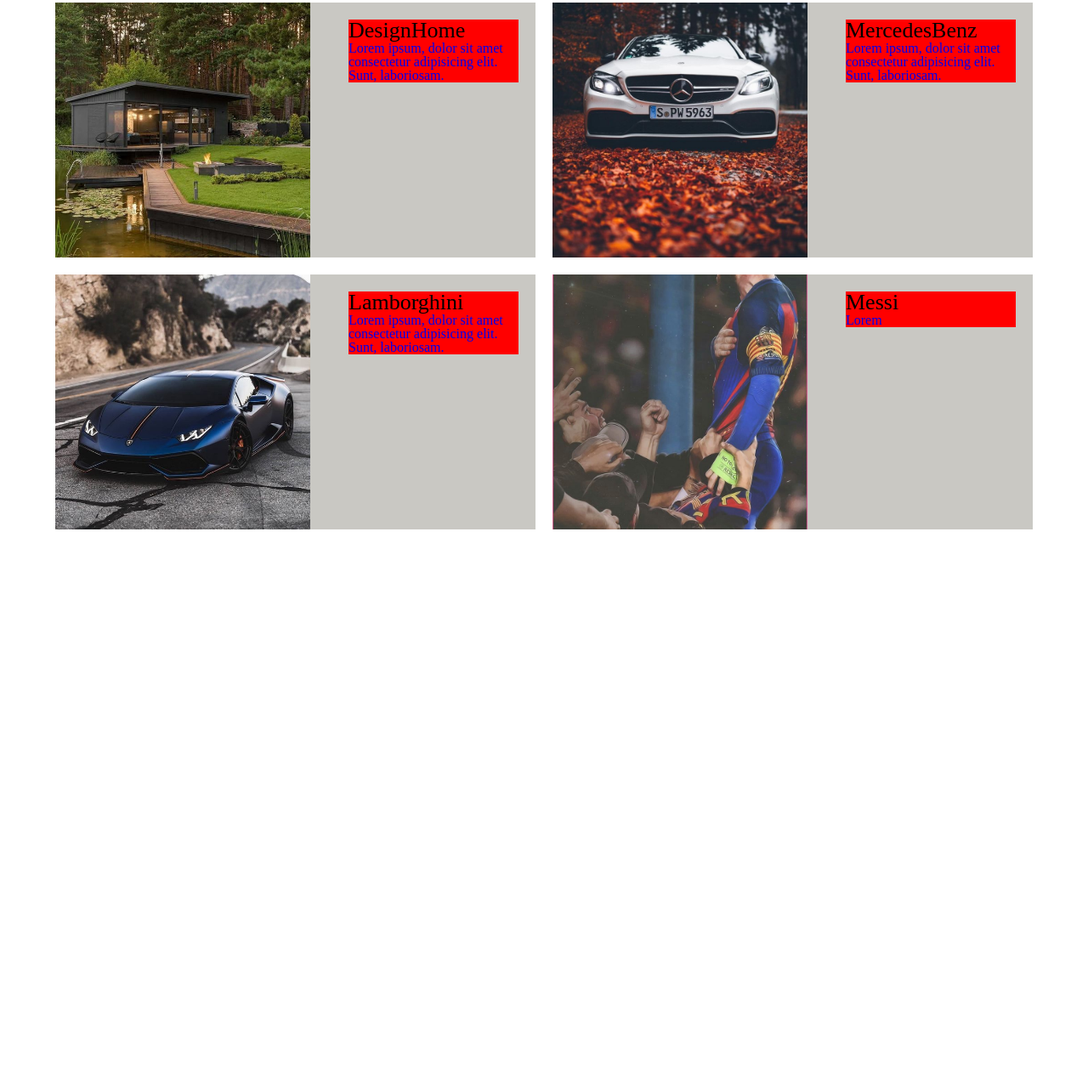
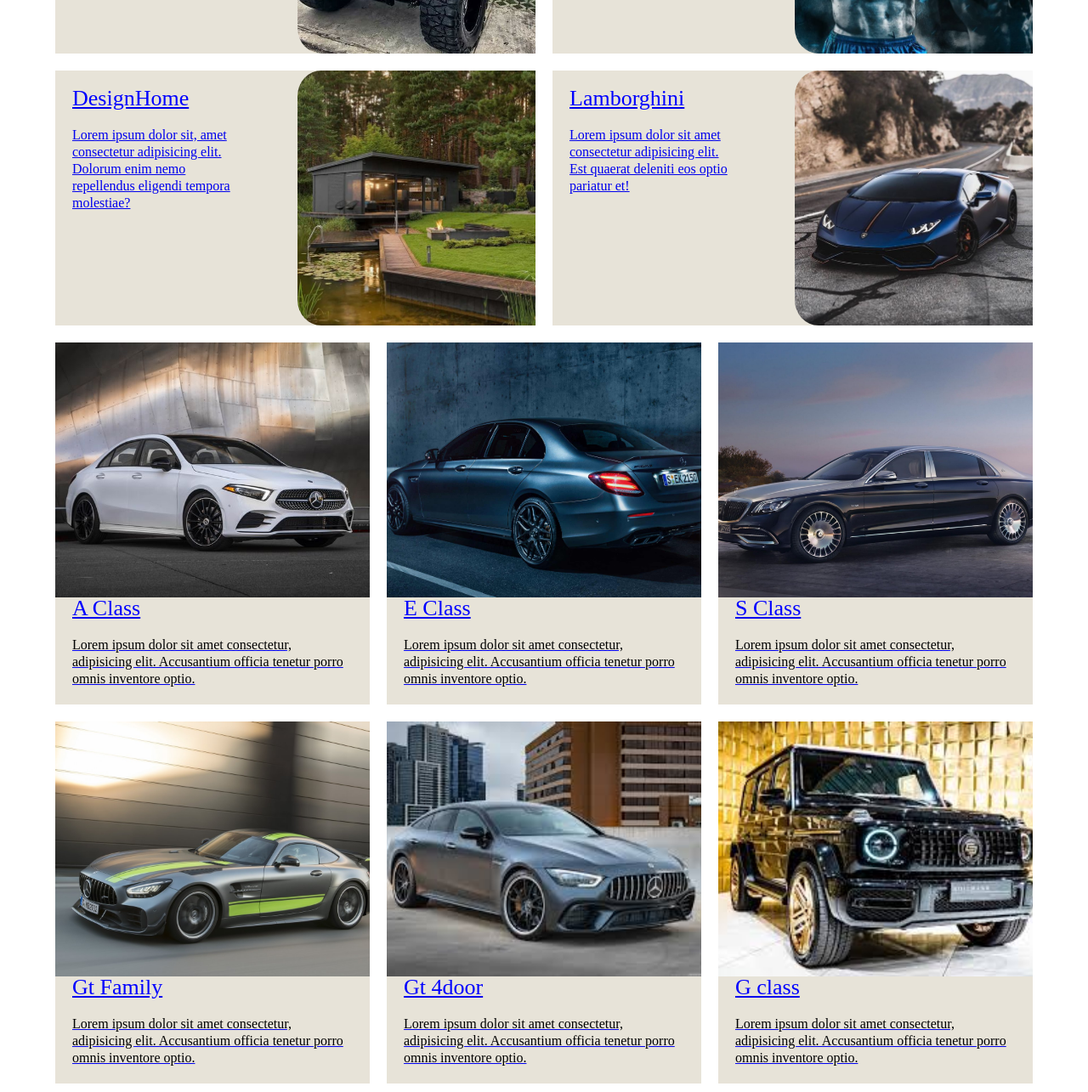
Before and after one commit to gentii1/Boxes, a plain HTML site: page index.html in a window 1280 px wide. Shown: the part 327-1612 px from the top of the page at 85% size. Before the commit the page ends 960 px from the top, so only its background shows below. Drawn offline with Linux system fonts and the light colour scheme.

Commit message:
sesion 2

```diff
--- a/index.html
+++ b/index.html
@@ -15,7 +15,16 @@
   <body>
     <!-- BEGIN HEADER -->
     <header id="header" class="main_header">
-      <div class="headerWrap"></div>
+      <div class="headerWrap">
+        <a  href="#" ><img class="logo" src="src/img/cv.png" alt="logo"> </a>
+        <nav class="header_nav">
+           <ul class="nav_list">
+                     <li class="nav_item"><a href="#">HOME</a></li>
+                     <li class="nav_item"><a href="#" >ABOUT US</a></li>
+                     <li class="nav_item"><a href="#">PORTFOLIO</a></li>
+                  <li class="nav_item"><a href="#" >CONTACT US</a></li>
+            </ul>
+      </div>
     </header>
     <!-- END HEADER -->
     <!-- BEGIN MAIN -->
@@ -31,8 +40,7 @@
             <img src="src/images/offroad.jpg">
             <div class="box__content">
               <h1>OffRoad</h1>
-              <p>Lorem ipsum, dolor sit amet consectetur adipisicing elit. Sunt, laboriosam.
-              </p>
+               <p>Lorem ipsum dolor sit amet consectetur, adipisicing elit. Accusantium officia tenetur porro omnis inventore optio.</p>
             </div>
           </div>
           </a>
@@ -43,9 +51,8 @@
           <div class="box__thumbnail">
             <img src="src/images/cr7.jpg">
             <div class="box__content">
-              <h1>Cristiano Ronaldo</h1>
-              <p>Lorem ipsum, dolor sit amet consectetur adipisicing elit. Sunt, laboriosam.
-              </p>
+              <h1>CristianoRonaldo</h1>
+              <p>Lorem ipsum dolor sit amet consectetur adipisicing elit. Aperiam, totam! Commodi in est perferendis aliquid.</p>
             </div>
           </div>
           </a>
@@ -57,21 +64,7 @@
             <img src="src/images/DesignHome.jpg">
             <div class="box__content">
               <h1>DesignHome</h1>
-              <p>Lorem ipsum, dolor sit amet consectetur adipisicing elit. Sunt, laboriosam.
-              </p>
-            </div>
-          </div>
-          </a>
-         </div>
-
-         <div class="box">
-          <a href="#" class="box_link">
-          <div class="box__thumbnail">
-            <img src="src/images/benz.jpg">
-            <div class="box__content">
-              <h1>MercedesBenz</h1>
-              <p>Lorem ipsum, dolor sit amet consectetur adipisicing elit. Sunt, laboriosam.
-              </p>
+              <p>Lorem ipsum dolor sit, amet consectetur adipisicing elit. Dolorum enim nemo repellendus eligendi tempora molestiae?</p>
             </div>
           </div>
           </a>
@@ -83,31 +76,95 @@
             <img src="src/images/lambo.jpg">
             <div class="box__content">
               <h1>Lamborghini</h1>
-              <p>Lorem ipsum, dolor sit amet consectetur adipisicing elit. Sunt, laboriosam.
-              </p>
+              <p>Lorem ipsum dolor sit amet consectetur adipisicing elit. Est quaerat deleniti eos optio pariatur et!</p>
             </div>
           </div>
           </a>
          </div>
 
-         <div class="box">
+        </div>
+        </div>
+       </section>
+
+       <section class="product_section">
+        <div class="container">
+          <div class="product_wrapper">
+        <div class="product">
+         <a href="#" class="box_link">
+         <div class="product__thumbnail">
+           <img src="src/images/aclass.jpg">
+           <div class="product__content">
+             <h1>A Class</h1>
+              <p>Lorem ipsum dolor sit amet consectetur, adipisicing elit. Accusantium officia tenetur porro omnis inventore optio.</p>
+           </div>
+         </div>
+         </a>
+        </div>
+
+        <div class="product">
           <a href="#" class="box_link">
-          <div class="box__thumbnail">
-            <img src="src/images/messi.jpg">
-            <div class="box__content">
-              <h1>Messi</h1>
-              <p>Lorem
-              </p>
+          <div class="product__thumbnail">
+            <img src="src/images/eclasss.jpg">
+            <div class="product__content">
+              <h1>E Class</h1>
+               <p>Lorem ipsum dolor sit amet consectetur, adipisicing elit. Accusantium officia tenetur porro omnis inventore optio.</p>
+            </div>
+          </div>
+          </a>
+         </div>
+
+         <div class="product">
+          <a href="#" class="box_link">
+          <div class="product__thumbnail">
+            <img src="src/images/sclass.jpg">
+            <div class="product__content">
+              <h1>S Class</h1>
+               <p>Lorem ipsum dolor sit amet consectetur, adipisicing elit. Accusantium officia tenetur porro omnis inventore optio.</p>
+            </div>
+          </div>
+          </a>
+         </div>
+
+         <div class="product">
+          <a href="#" class="box_link">
+          <div class="product__thumbnail">
+            <img src="src/images/gtclass.jpg">
+            <div class="product__content">
+              <h1>Gt Family</h1>
+               <p>Lorem ipsum dolor sit amet consectetur, adipisicing elit. Accusantium officia tenetur porro omnis inventore optio.</p>
+            </div>
+          </div>
+          </a>
+         </div>
+
+         <div class="product">
+          <a href="#" class="box_link">
+          <div class="product__thumbnail">
+            <img src="src/images/gt63.jpg">
+            <div class="product__content">
+              <h1>Gt 4door</h1>
+               <p>Lorem ipsum dolor sit amet consectetur, adipisicing elit. Accusantium officia tenetur porro omnis inventore optio.</p>
+            </div>
+          </div>
+          </a>
+         </div>
+
+         <div class="product">
+          <a href="#" class="box_link">
+          <div class="product__thumbnail">
+            <img src="src/images/gclass.jpg">
+            <div class="product__content">
+              <h1>G class</h1>
+               <p>Lorem ipsum dolor sit amet consectetur, adipisicing elit. Accusantium officia tenetur porro omnis inventore optio.</p>
             </div>
           </div>
           </a>
          </div>
 
 
-
-        </div>
-        </div>
-       </section>
+       </div>
+       </div>
+      </section>
       </div>
     </main>
     <!-- END MAIN -->
--- a/src/css/style.css
+++ b/src/css/style.css
@@ -1,43 +1,104 @@
-.main_content{
 
-}
 
 .container{
     max-width: 1170px;
     width: 100%;
     margin: 0 auto;
-    background-color: red;
+
 }
-/* .boxes_wrapper{
-    background-color: burlywood;
-} */
+.main_content{
+    /* background-color: rgb(214, 210, 187); */
+}
 .box{
     float: left;
     width: 50%;
     width: calc(50% - 20px);
     display: inline-block;
-    background-color: rgb(201, 200, 195);
+    background-color: rgb(231, 227, 216);
     margin: 10px;
-    max-height: 300px;
 }
 .box__thumbnail {
-    height: 300px;
+    /* height: 300px; */
+
+
 }
 .box__thumbnail img {
+    float: right;
+    width: 280px;
     height: 300px;
-    width: 300px;;
-    object-fit:cover
+    object-fit:cover;
+    border-top-left-radius: 10%;
+    border-bottom-left-radius: 10%;
 
 }
 
 .box__content{
-    float: right;
-    margin: 20px;
-    background-color: red;
-    width: 200px;
+    padding: 20px;
+    max-width: 230px;
+    text-decoration: none;
+
+
 }
 
 .box__content h1{;
     font-size: 26px;
+    color: blue;
+    text-decoration:none;
+
+}
+.box__content p{
+    margin-top: 20px;
+    line-height: 20px;
+    text-decoration: none;
+
+
+}
+/* section-2 */
+
+
+.product{
+    float: left;
+    width: 50%;
+    width: calc(33.333% - 20px);
+    display: inline-block;
+    background-color: rgb(231, 227, 216);
+    margin: 10px;
+}
+.product__thumbnail {
+
+
+}
+.product__thumbnail img {
+    float: left;
+    max-width: auto;
+    height: 300px;
+    object-fit:cover;
+
+}
+
+.product__content{
+    padding: 20px;
+    max-width: auto;
+    text-decoration: none;
+
+
+}
+
+.product__content h1{;
+    font-size: 26px;
+    color: blue;
+    text-decoration:none;
+
+}
+.product__content p{
+    margin-top: 20px;
+    line-height: 20px;
+    text-decoration: none;
     color: black;
+
+
 }
+.M{
+    background-color: red;
+    margin: 40px;;
+}
```
Also changed, not shown: src/images/aclass.jpg (added), src/images/benz.png (added), src/images/cclass.jpg (added), src/images/eclass.jpg (added), src/images/eclasss.jpg (added), src/images/gclass.jpg (added), src/images/gt63.jpg (added), src/images/gtclass.jpg (added), src/images/sclass.jpeg (added), src/images/sclass.jpg (added).
